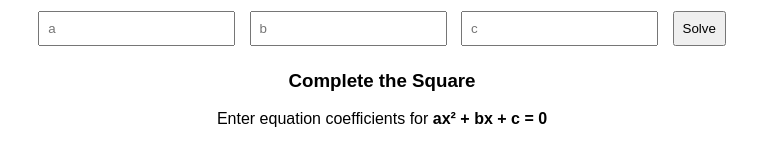
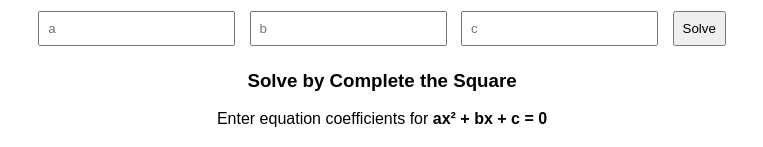
Before and after one commit to elimuconnect/ELIMU-CONNECT-, a plain HTML site: page quadraticsolver.html.HTML in a window 1280 px wide. Shown: the part 320-467 px from the top of the page, without its empty margins (258-1021 px from the left). Drawn offline with Linux system fonts and the light colour scheme.

Commit message:
Update and rename 43.quadraticsolver.html.HTML to quadraticsolver.html.HTML

```diff
--- a/43.quadraticsolver.html.HTML
+++ b/quadraticsolver.html.HTML
@@ -40,7 +40,7 @@
 
 
 
-    <h3>Complete the Square</h3>
+    <h3>Solve by Complete the Square</h3>
     <p>Enter equation coefficients for <b>ax² + bx + c = 0</b></p>
     <input type="number" id="sqA" placeholder="a">
     <input type="number" id="sqB" placeholder="b">
```
